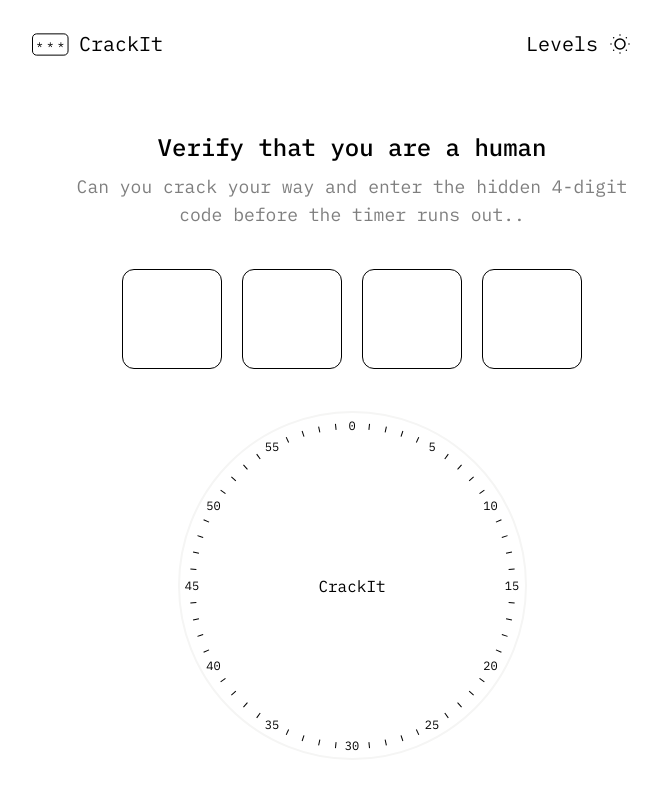
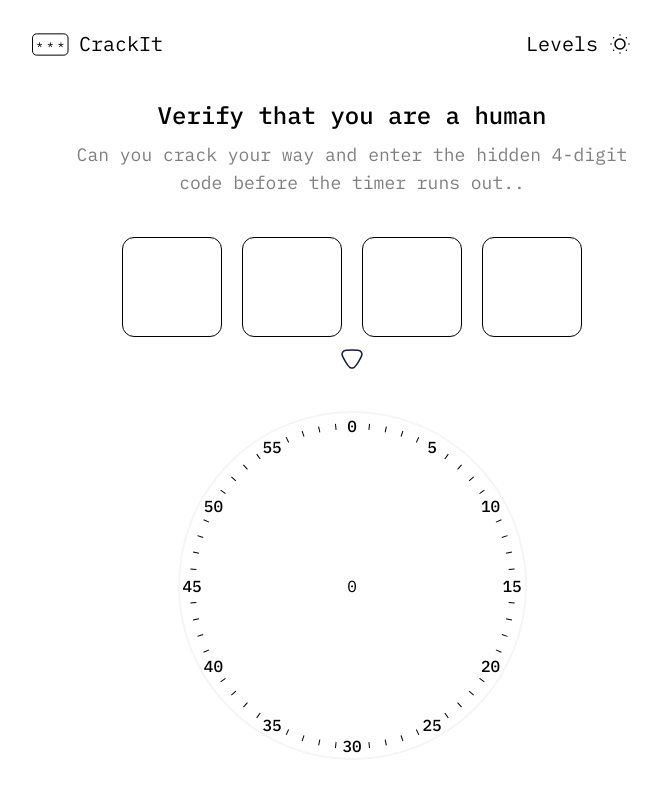
Before and after one commit to simplyyliam/CrackIt, a React (Vite) app: page / in a window 1280 px wide. Shown: the top 792 px of the page, without its empty margins (308-965 px from the left). Built offline with nearby package versions, Linux system fonts and the light colour scheme.

Commit message:
Refactor: Cleaned up the code in game.tsx with proper use of variables and states.
feat: add currentNumber to track the current digit in rotation from the dial.

```diff
--- a/src/components/game.tsx
+++ b/src/components/game.tsx
@@ -1,71 +1,92 @@
-import { useEffect, useRef } from "react";
+import { useEffect, useRef, useState } from "react";
 import { Box } from "./Box";
 import { CodeInput } from "./CodeInput";
 import { Container } from "./wrapper";
 import gsap from "gsap";
 
 function Game() {
-  const dialRef = useRef<HTMLDivElement | null>(null);
+  const dialRef = useRef<HTMLDivElement>(null);
+  const indicatorRef = useRef<HTMLSpanElement>(null);
+  const rotationRef = useRef(0);
+  const [rotation, setRotation] = useState(0);
+  const [isDragging, setIsDragging] = useState(false);
+  const [startX, setStartX] = useState(0);
+
+  // current dial number (0–59)
+  const currentNumber = Math.round((((rotation % 360) + 360) % 360) / 6);
 
   useEffect(() => {
     const dial = dialRef.current;
     if (!dial) return;
 
-    let isDragging = false;
-    let startX = 0;
-
-    const rotationRef = { value: 0 };
-
     const handleMouseDown = (e: MouseEvent) => {
-      isDragging = true;
-      startX = e.clientX;
+      setIsDragging(true);
+      setStartX(e.clientX);
     };
 
     const handleMouseMove = (e: MouseEvent) => {
       if (!isDragging) return;
 
       const deltaX = e.clientX - startX;
-
       const sensitivity = 0.5;
-      const newRotation = rotationRef.value + deltaX * sensitivity;
+      const newRotation = rotationRef.current + deltaX * sensitivity;
 
       gsap.set(dial, {
         rotate: newRotation,
         transformOrigin: "center center",
       });
+
+      setRotation(newRotation);
+    };
+
+    const handleMouseUp = (e: MouseEvent) => {
+      if (!isDragging) return;
+      setIsDragging(false);
+
+      const deltaX = e.clientX - startX;
+      rotationRef.current += deltaX * 0.5;
+
+      // snap to nearest 6°
+      const snapped = Math.round(rotationRef.current / 6) * 6;
+      rotationRef.current = snapped;
+
+      gsap.to(dial, {
+        rotate: snapped,
+        duration: 0.2,
+        ease: "power2.out",
+        transformOrigin: "center center",
+      });
+
+      setRotation(snapped);
     };
 
     const handleOnScroll = (e: WheelEvent) => {
       const step = e.deltaY > 0 ? 6 : -6;
-      rotationRef.value += step;
+      rotationRef.current += step;
+
       gsap.to(dial, {
-        rotate: rotationRef.value,
+        rotate: rotationRef.current,
         duration: 0.2,
         ease: "power2.out",
         transformOrigin: "center center",
       });
-    };
 
-    const handleMouseUp = (e: MouseEvent) => {
-      if (!isDragging) return;
-      isDragging = false;
-
-      const deltaX = e.clientX - startX;
-      rotationRef.value += deltaX * 0.5;
+      setRotation(rotationRef.current);
     };
 
     dial.addEventListener("mousedown", handleMouseDown);
     window.addEventListener("mousemove", handleMouseMove);
     window.addEventListener("mouseup", handleMouseUp);
-    dial.addEventListener('wheel', handleOnScroll)
+    dial.addEventListener("wheel", handleOnScroll);
 
     return () => {
       dial.removeEventListener("mousedown", handleMouseDown);
       window.removeEventListener("mousemove", handleMouseMove);
       window.removeEventListener("mouseup", handleMouseUp);
-      dial.removeEventListener('wheel', handleOnScroll)
+      dial.removeEventListener("wheel", handleOnScroll);
     };
-  }, []);
+  }, [isDragging, startX]);
+
 
   return (
     <Container>
@@ -86,6 +107,23 @@ function Game() {
         </div>
       </Box>
       <Box>
+        <span ref={indicatorRef} className="rotate-180">
+          <svg
+            xmlns="http://www.w3.org/2000/svg"
+            viewBox="0 0 24 24"
+            width="24"
+            height="24"
+            color="#000000"
+            fill="none"
+          >
+            <path
+              d="M5.59347 9.22474C7.83881 5.62322 8.96148 3.82246 10.4326 3.28C11.445 2.90667 12.555 2.90667 13.5674 3.28C15.0385 3.82246 16.1612 5.62322 18.4065 9.22474C20.9338 13.2785 22.1975 15.3054 21.9749 16.9779C21.8222 18.125 21.2521 19.173 20.3762 19.9163C19.0993 21 16.7328 21 12 21C7.26716 21 4.90074 21 3.62378 19.9163C2.74792 19.173 2.17775 18.125 2.02509 16.9779C1.80252 15.3054 3.06617 13.2785 5.59347 9.22474Z"
+              stroke="#141B34"
+              stroke-width="1.5"
+              stroke-linejoin="round"
+            />
+          </svg>
+        </span>
         {/* Dial Lock */}
         <div
           ref={dialRef}
@@ -100,7 +138,7 @@ function Game() {
             return (
               <div
                 key={i}
-                className="absolute text-xs"
+                className="absolute text-[16px] font-medium"
                 style={{
                   transform: `translate(${x}px, ${y}px)`,
                 }}
@@ -109,6 +147,7 @@ function Game() {
               </div>
             );
           })}
+
           {Array.from({ length: 60 }).map((_, i) => {
             const angle = (i / 60) * 360;
             const r = 160;
@@ -128,7 +167,7 @@ function Game() {
               ></div>
             );
           })}
-          CrackIt
+          {currentNumber}
         </div>
       </Box>
     </Container>
```
